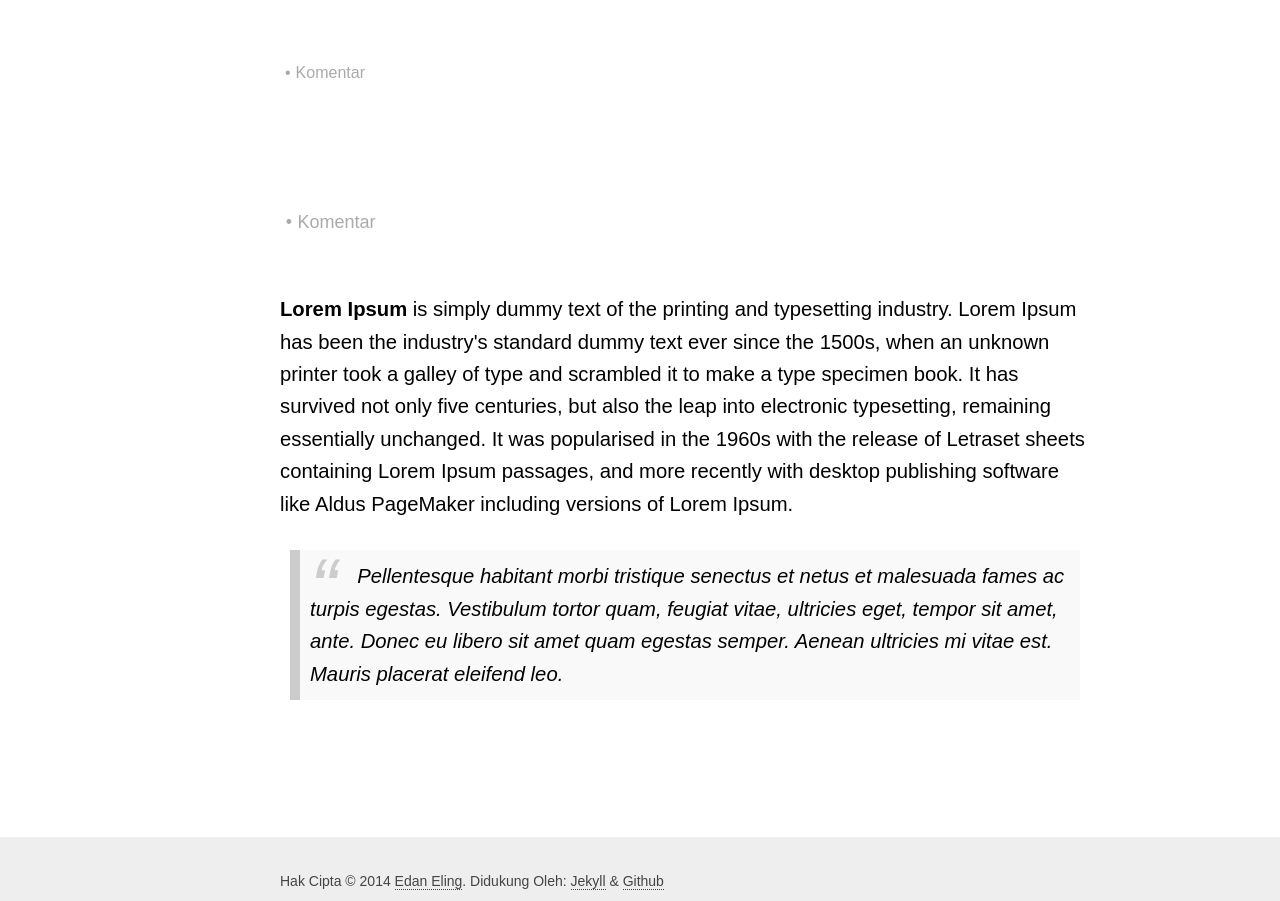
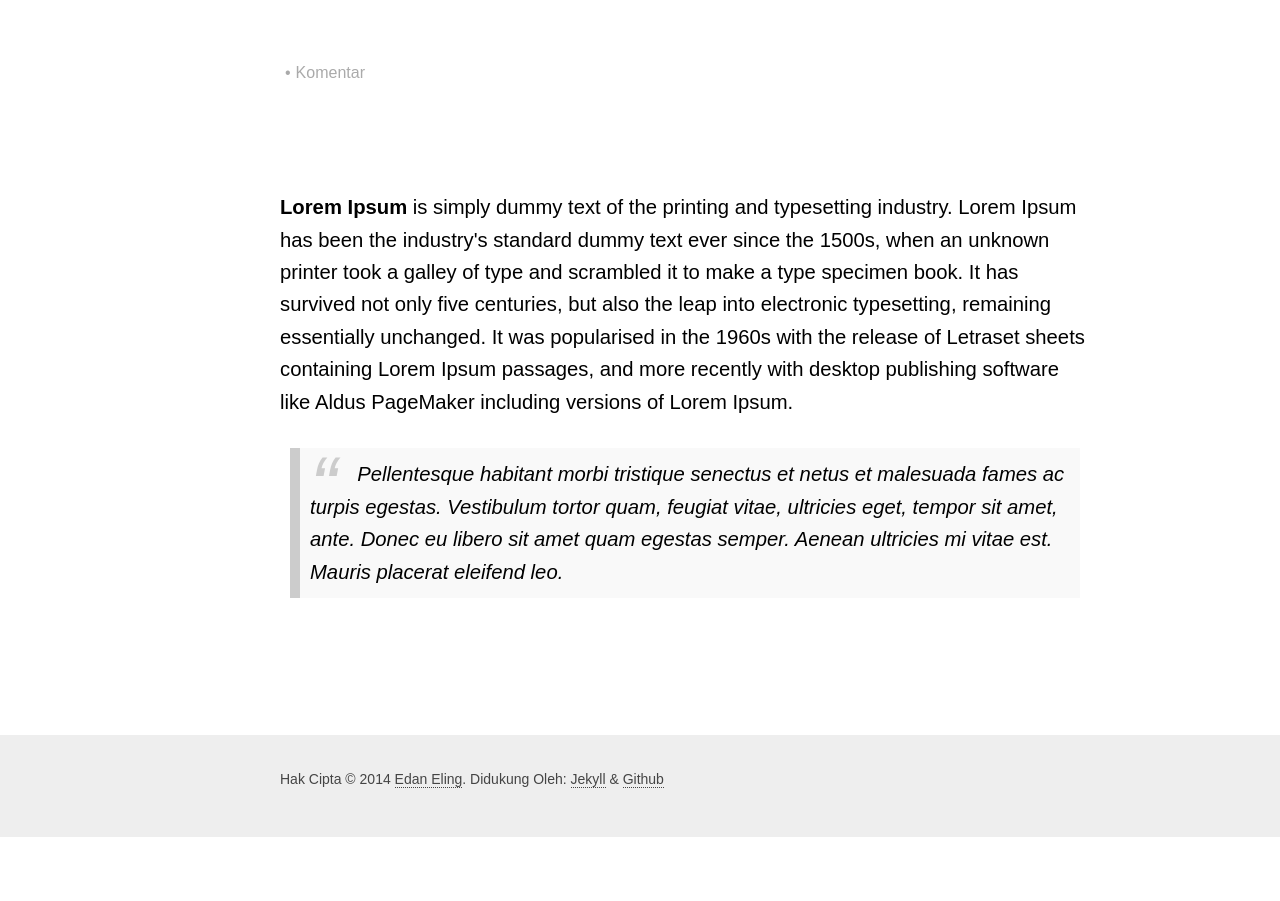
Before and after one commit to icqok/icqok.github.io, a Jekyll site: the page built from index.html, in a window 1280 px wide, cut to the strip 404-1305 px from the top of the page. Built offline with Jekyll 4.4.1, drawn with Linux system fonts in a browser that asks for light colours; some web fonts are replaced; Markdown is read by kramdown in place of the engine named in the settings; comment, search, counter and statistics services are not loaded; after the commit the page ends 1241 px from its top, so only the background shows below that.

Commit message:
hapus time

```diff
--- a/index.html
+++ b/index.html
@@ -5,11 +5,6 @@
 
 <div class="content home"><article>
 <div class="container">
-  <h2 class="post-title"><a href="{{ post.url }}">{{ page.title }}</a></h2>
-  <p class="post-meta">
-  <time datetime="{{ page.date | date: '%Y-%m-%d' }}">{{ page.date | date_to_string }}</time>
-  <a href="#disqus_thread">Komentar</a>
-  </p>
 <div class="entry-content">
   {{ content }}
 </div>
```
